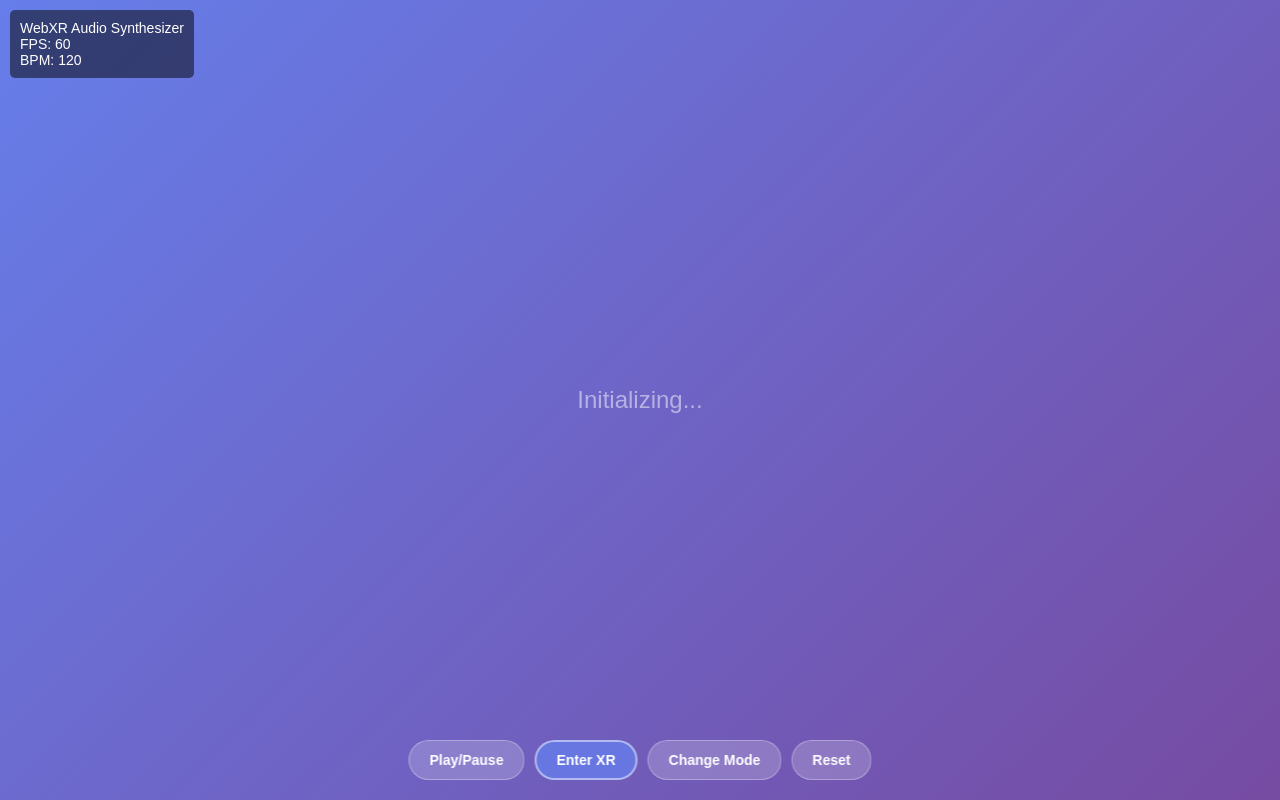
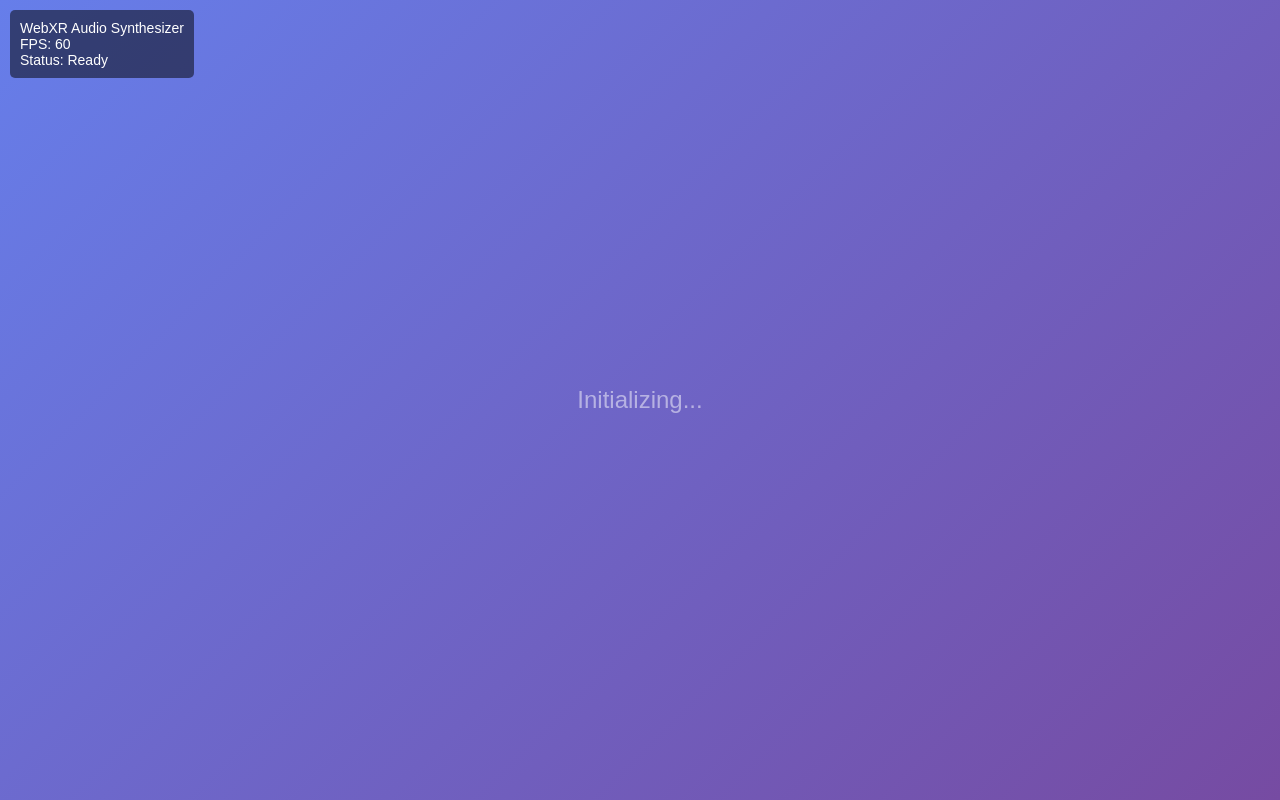
Before and after one commit to xelsed/webxr-synth, a plain HTML site: page index.html in a window 1280 px wide. Drawn offline with Linux system fonts and the light colour scheme.

Commit message:
Replace with working simplified version - fix initialization hang

```diff
--- a/index.html
+++ b/index.html
@@ -63,11 +63,6 @@
       transform: scale(0.95);
     }
 
-    #xr-button {
-      background: rgba(102, 126, 234, 0.8);
-      border: 2px solid rgba(255, 255, 255, 0.5);
-    }
-
     #loading {
       position: absolute;
       top: 50%;
@@ -87,21 +82,20 @@
       50% { opacity: 0.5; }
     }
   </style>
-  <script type="module" crossorigin src="/webxr-synth/assets/index-iYEQAffV.js"></script>
+  <script type="module" crossorigin src="/webxr-synth/assets/index-rjNXbY9J.js"></script>
 </head>
 <body>
   <div id="app">
     <div id="info">
       <div>WebXR Audio Synthesizer</div>
       <div>FPS: <span id="fps">60</span></div>
-      <div>BPM: <span id="bpm">120</span></div>
+      <div>Status: <span id="status">Ready</span></div>
     </div>
 
     <div id="loading" class="pulse">Initializing...</div>
 
-    <div id="controls">
-      <button id="play-button">Play/Pause</button>
-      <button id="xr-button">Enter XR</button>
+    <div id="controls" style="display: none;">
+      <button id="play-button">Play</button>
       <button id="mode-button">Change Mode</button>
       <button id="reset-button">Reset</button>
     </div>
```
